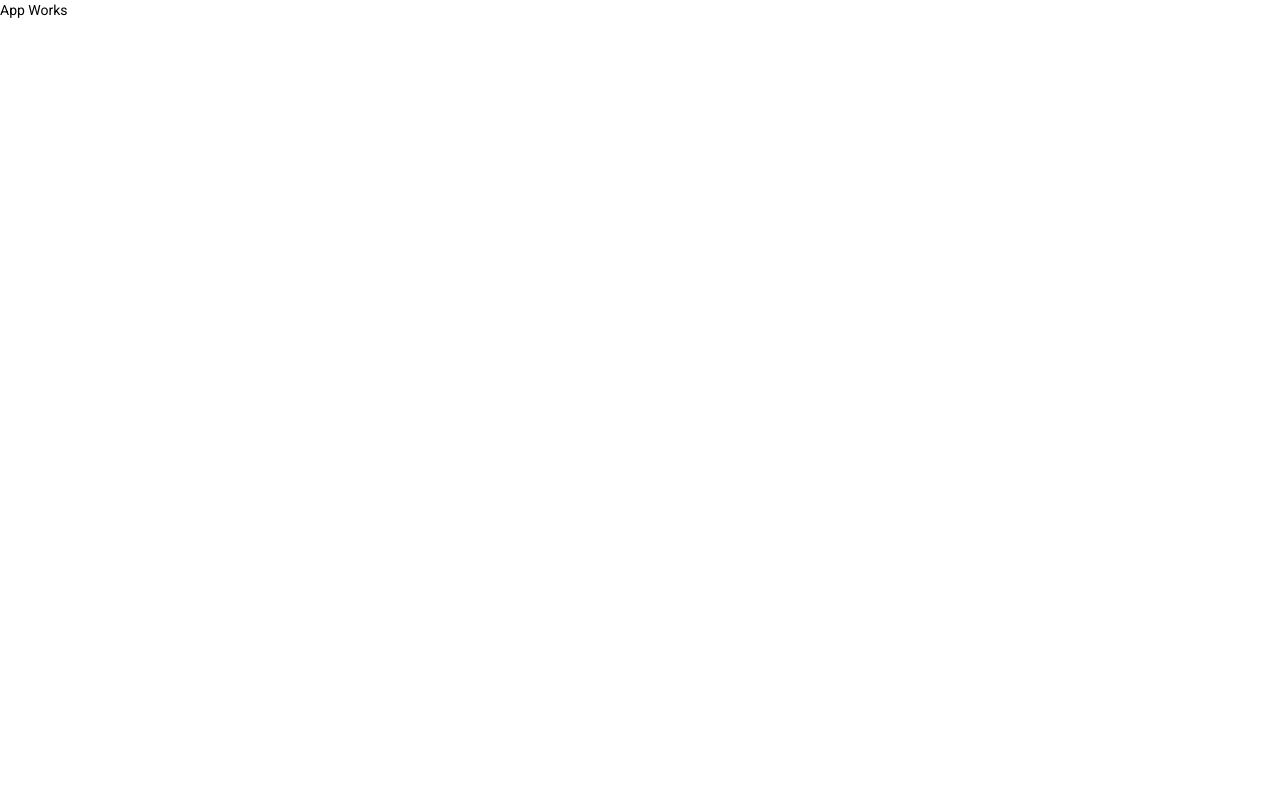
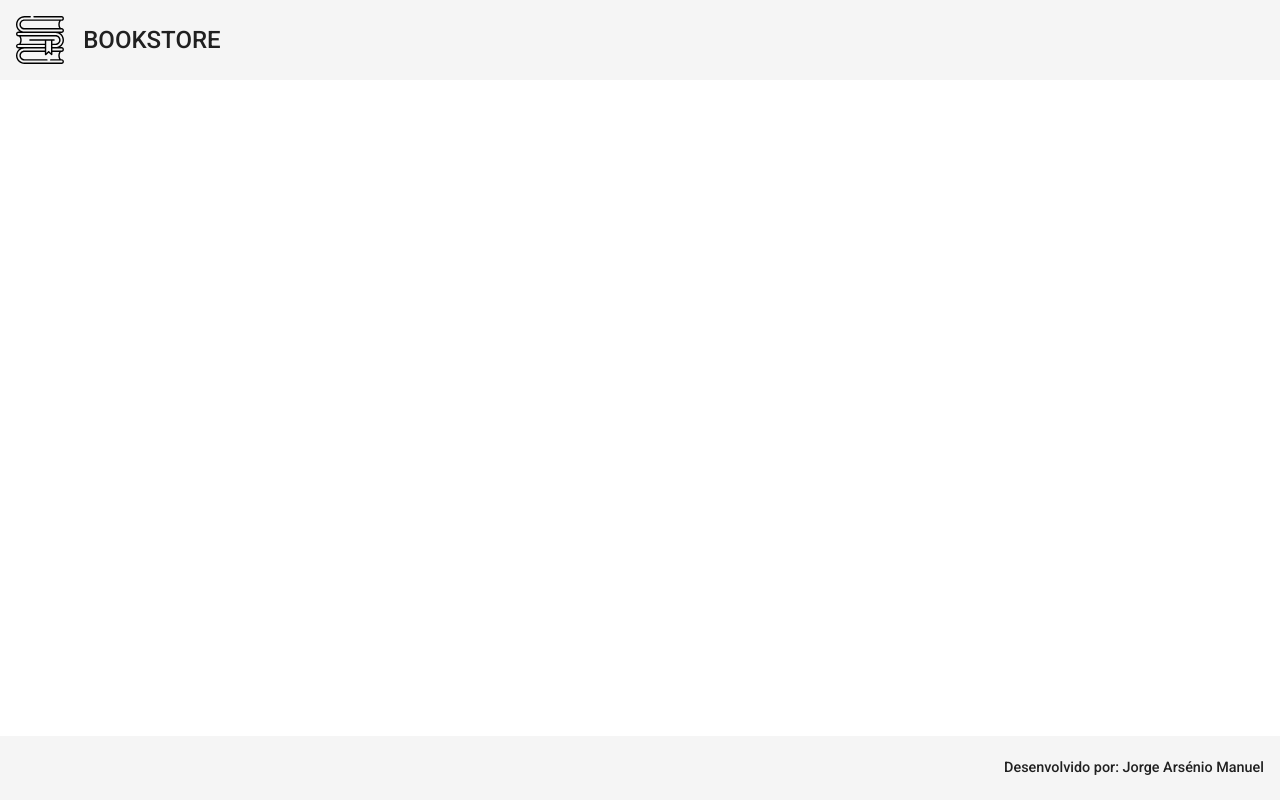
Before and after one commit to Jorge97-YZY/bookstore-front, an Angular app: page / in a window 1280 px wide. Built offline with nearby package versions, Linux system fonts and the light colour scheme.

Commit message:
Choose: Criando templats header e footer.

```diff
--- a/src/app/app.component.html
+++ b/src/app/app.component.html
@@ -1,3 +1,3 @@
-<p>App Works
+<app-header></app-header>
 
-</p>
+<app-footer></app-footer>
--- /dev/null
+++ b/src/app/components/template/footer/footer.component.css
@@ -0,0 +1,6 @@
+.footer{
+    position: fixed;
+    bottom: 0;
+    justify-content: flex-end;
+    font-size: 0.9rem;
+}
--- /dev/null
+++ b/src/app/components/template/footer/footer.component.html
@@ -0,0 +1,3 @@
+<mat-toolbar class="footer">
+    <span>Desenvolvido por: Jorge Arsénio Manuel</span>
+</mat-toolbar>
--- /dev/null
+++ b/src/app/components/template/footer/footer.component.ts
@@ -0,0 +1,15 @@
+import { Component, OnInit } from '@angular/core';
+
+@Component({
+  selector: 'app-footer',
+  templateUrl: './footer.component.html',
+  styleUrls: ['./footer.component.css']
+})
+export class FooterComponent implements OnInit {
+
+  constructor() { }
+
+  ngOnInit(): void {
+  }
+
+}
--- /dev/null
+++ b/src/app/components/template/header/header.component.css
@@ -0,0 +1,17 @@
+img{
+    height: 3rem;
+}
+
+.header {
+    /* justify-content: center;*/
+    height: 10%;
+}
+
+span{
+    display: flex;
+    align-items: center;
+}
+h1{
+    padding-left: 1.2rem;
+    font-size: 1.5rem;
+}
--- /dev/null
+++ b/src/app/components/template/header/header.component.html
@@ -0,0 +1,6 @@
+<mat-toolbar class="header">
+    <span><img src="assets/img/books.svg" alt=""></span>
+    <span>
+        <h1>BOOKSTORE</h1>
+    </span>
+</mat-toolbar>
--- /dev/null
+++ b/src/app/components/template/header/header.component.ts
@@ -0,0 +1,15 @@
+import { Component, OnInit } from '@angular/core';
+
+@Component({
+  selector: 'app-header',
+  templateUrl: './header.component.html',
+  styleUrls: ['./header.component.css']
+})
+export class HeaderComponent implements OnInit {
+
+  constructor() { }
+
+  ngOnInit(): void {
+  }
+
+}
```
Also changed, not shown: src/app/app.module.ts (+9 -2 lines), src/assets/img/books.svg (added).
